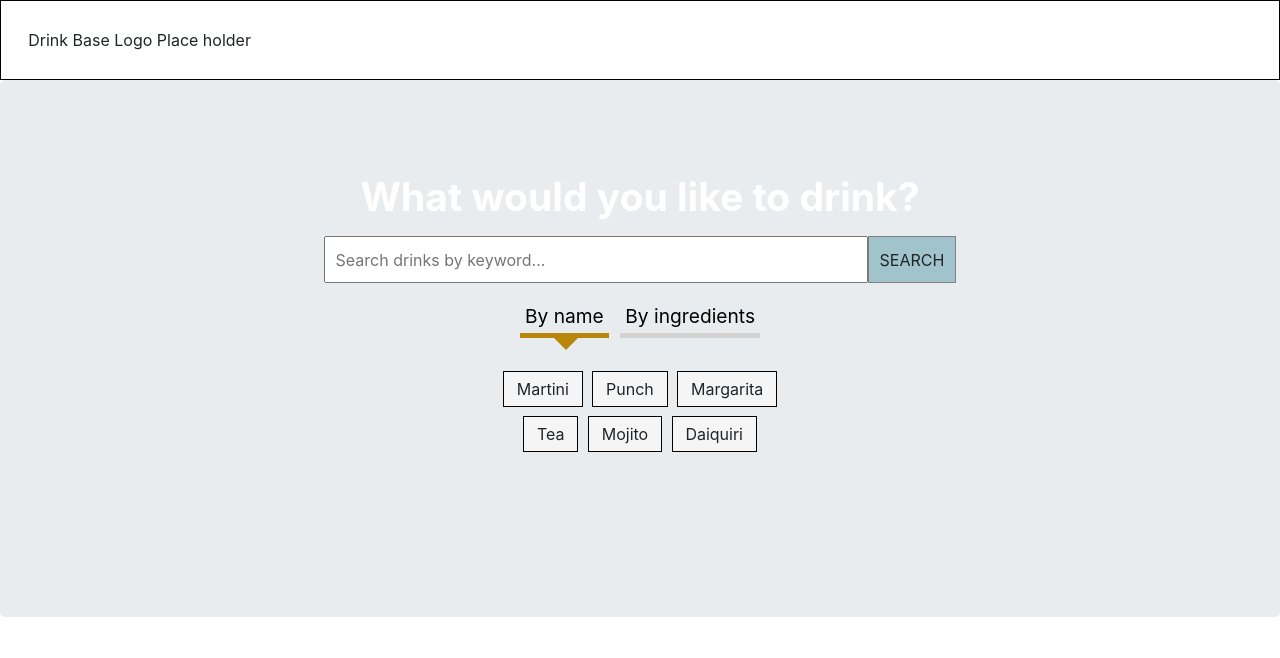
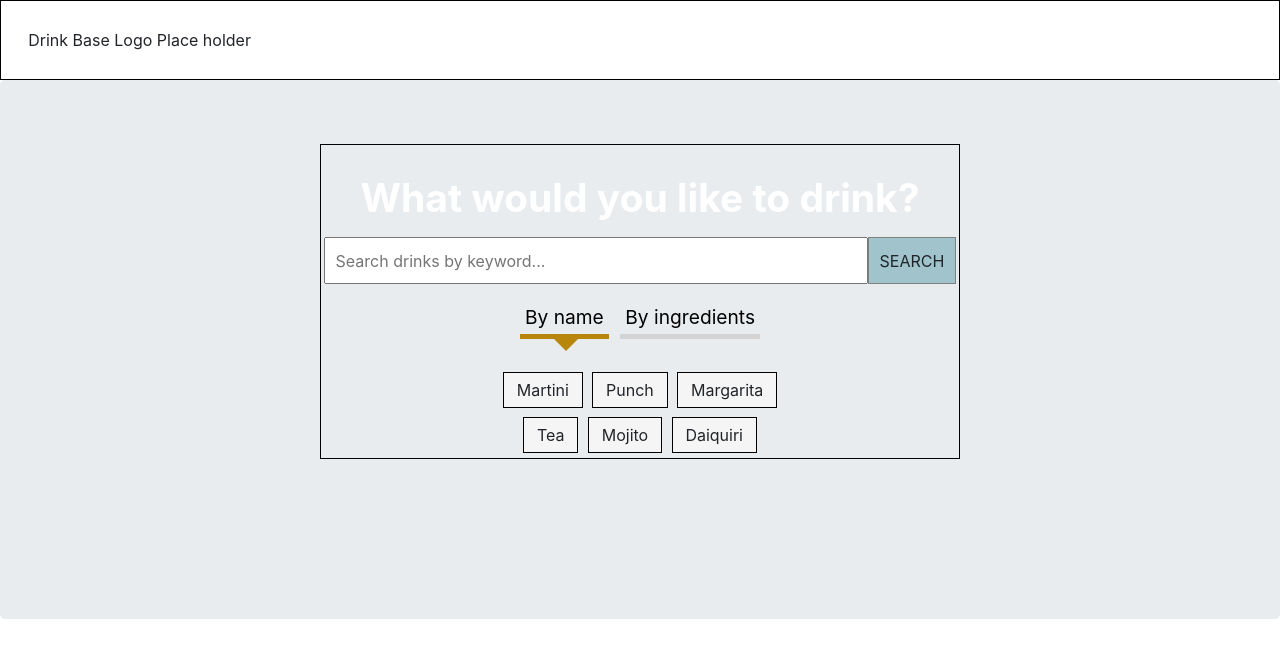
Before and after one commit to krisrss/drinks-base, a React (Create React App) app: page / in a window 1280 px wide. Shown: the top 658 px of the page. Built offline with nearby package versions, Linux system fonts and the light colour scheme.

Commit message:
Display selected tags inside of searchbar

```diff
--- a/src/components/AutocompleteBar.js
+++ b/src/components/AutocompleteBar.js
@@ -2,9 +2,12 @@ import React, { useState } from 'react';
 import Autocomplete from 'react-autocomplete';
 import { Link, useHistory } from 'react-router-dom';
 import { ingredientsList } from '../functions/IngredientsList';
+import InputTags from './InputTags';
 
 const AutocompleteBar = () => {
     const [ingredient, setIngredient] = useState('');
+    const [selectedItems, setSelectedItems] = useState([]);
+
     const history = useHistory();
     const currentPath = history.location.pathname;
 
@@ -20,10 +23,11 @@ const AutocompleteBar = () => {
 
     return (
         <div>
+            <InputTags selectedItems={selectedItems} />
             <div className="SearchBar">
                 <Autocomplete
                     value={ingredient}
-                    inputProps={{ placeholder: 'Search drinks by ONE ingredient at a time...' }}
+                    inputProps={{ placeholder: '' }}
                     items={ingredientsList()}
                     getItemValue={item => item.title}
                     shouldItemRender={renderIngredients}
@@ -38,7 +42,12 @@ const AutocompleteBar = () => {
                         </div>
                     }
                     onChange={(event, val) => setIngredient(val)}
-                    onSelect={val => setIngredient(val)}
+                    onSelect={val => {
+                        const arr = [...selectedItems];
+                        arr.push(val);
+                        setSelectedItems(arr);
+                        setIngredient('');
+                    }}
                 />
                 <Link to={setPath} className='button'>
                     SEARCH
--- /dev/null
+++ b/src/components/InputTags.js
@@ -0,0 +1,15 @@
+import React from 'react';
+import '../css/InputTags.css';
+
+const InputTags = ({ selectedItems }) => {
+    const setTags = selectedItems.map(item => (
+        <span className='Tag'>{item}</span>
+    ));
+    return (
+        <div className='InputTags'>
+            {setTags}
+        </div>
+    )
+};
+
+export default InputTags;
--- /dev/null
+++ b/src/css/InputTags.css
@@ -0,0 +1,11 @@
+.InputTags{
+    position: absolute;
+    top: 6.45em;
+    left: 0.55em;
+}
+
+.InputTags .Tag{
+    border: 1px solid red;
+    margin: 0.3em;
+    padding: 0.3em;
+}
--- a/src/css/WelcomePage.css
+++ b/src/css/WelcomePage.css
@@ -10,7 +10,15 @@
     padding: 1.7em;
 }
 
-.title{
+.WelcomePage{
+    border: 1px solid black;
+    width: 40em;
+    text-align: center;
+    margin: 0 auto;
+    position: relative;
+}
+
+.WelcomePage .title{
     color: white;
     font-size: 2.44em;
     font-weight: bold;
--- a/src/pages/WelcomePage.js
+++ b/src/pages/WelcomePage.js
@@ -26,11 +26,14 @@ const WelcomePage = () => {
                 Drink Base Logo Place holder
             </div>
             <div className='jumbotron'>
+            <div className='WelcomePage'>
                 <div className='title'>What would you like to drink?</div>
                 {setSearchBar()}
                 <NavigationBar />
                 <SuggestionsList />
             </div>
+            </div>
+
         </>
     );
 };
```
